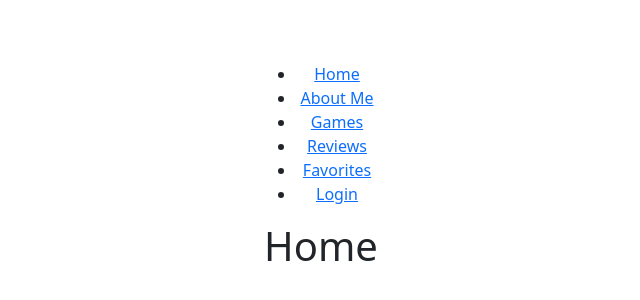
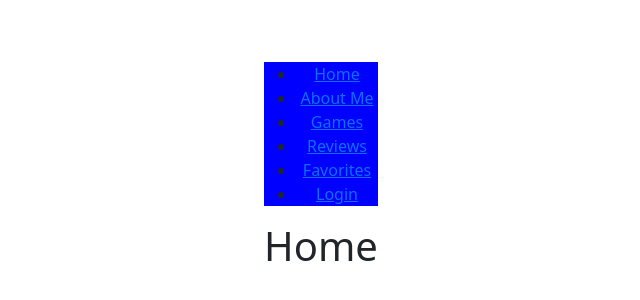
Before and after one commit to CS571-F25/p57, a React (Vite) app: page / in a window 1280 px wide. Shown: the part 230-530 px from the top of the page, without its empty margins (319-959 px from the left). Built offline with nearby package versions, Linux system fonts and the light colour scheme.

Commit message:
Navbar background

```diff
--- a/src/components/Navbar.jsx
+++ b/src/components/Navbar.jsx
@@ -2,9 +2,10 @@ import React from 'react';
 import { Link } from 'react-router-dom';
 
 
+
 function Navbar() {
     return (
-        <nav>
+        <nav style={{ background: 'blue', passing: '1rem'}}>
             <ul>
                 <li><Link to="/">Home</Link></li>
                 <li><Link to="/about">About Me</Link></li>
```
